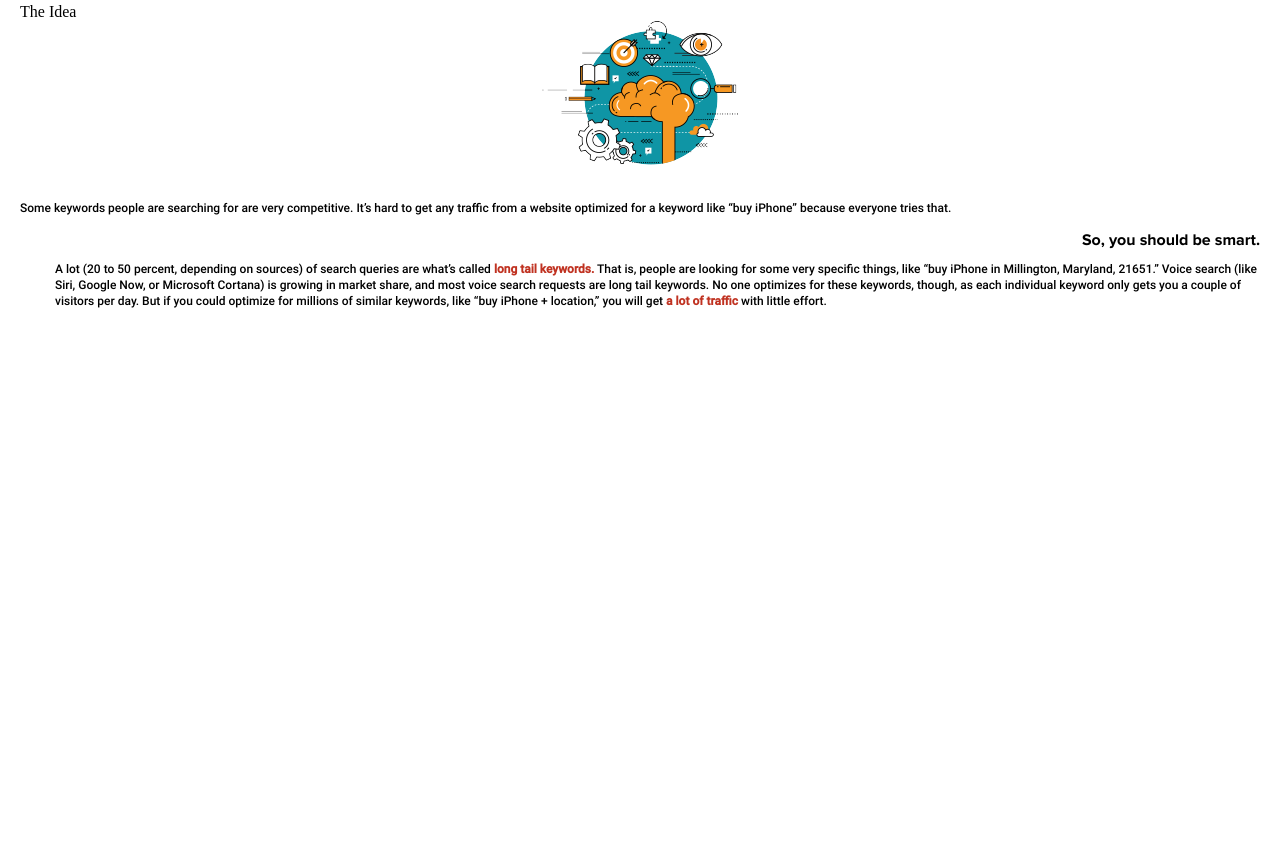
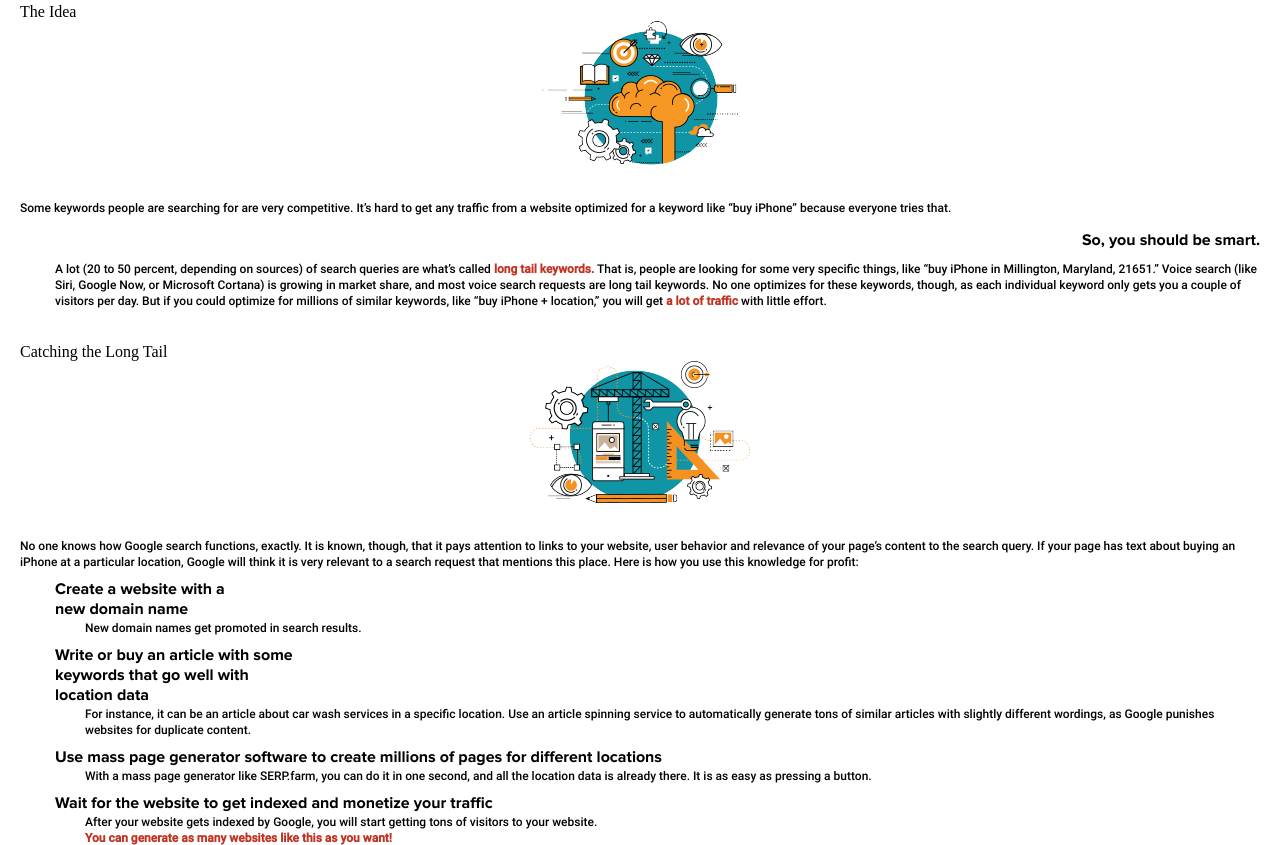
Before and after one commit to jurmat/serpfarm, a website: page dev/index.pug in a window 1280 px wide. Shown: the part 834-1679 px from the top of the page. Before the commit the page ends 1142 px from the top, so only its background shows below. Drawn offline with nearby package versions, Linux system fonts and the light colour scheme; files that its build step writes are made by us from their sources.

Commit message:
Catching

```diff
--- a/dev/index.pug
+++ b/dev/index.pug
@@ -35,3 +35,4 @@ html(lang=ru)
 					img(src='img/vector1_3.png',alt="")
 				.vector-text
 			include ./parts/the-idea
+			include ./parts/Catching
--- a/dev/parts/Catching.pug
+++ b/dev/parts/Catching.pug
@@ -0,0 +1,14 @@
+.wrapper
+	.Catching
+		.title.Catching__title <span>Catc</span>hing the Long Tail
+		.icon.Catching__icon
+			img(src='img/icon_catching.png', alt="Catching__icon")
+		.intro.Catching__intro No one knows how Google search functions, exactly. It is known, though, that it pays attention to links to your website, user behavior and relevance of your page’s content to the search query. If your page has text about buying an iPhone at a particular location, Google will think it is very relevant to a search request that mentions this place. Here is how you use this knowledge for profit:
+		.subtitle.Catching__subtitle Create a website with a<br>new domain name
+			.subtitle__text New domain names get promoted in search results.
+		.subtitle.Catching__subtitle Write or buy an article with some<br>keywords that go well with<br>location data
+			.subtitle__text For instance, it can be an article about car wash services in a specific location. Use an article spinning service to automatically generate tons of similar articles with slightly different wordings, as Google punishes websites for duplicate content.
+		.subtitle.Catching__subtitle Use mass page generator software to create millions of pages for different locations
+			.subtitle__text With a mass page generator like SERP.farm, you can do it in one second, and all the location data is already there. It is as easy as pressing a button.
+		.subtitle.Catching__subtitle Wait for the website to get indexed and monetize your traffic
+			.subtitle__text After your website gets indexed by Google, you will start getting tons of visitors to your website.<br><span>You can generate as many websites like this as you want!</span>
--- a/dev/parts/the-idea.pug
+++ b/dev/parts/the-idea.pug
@@ -2,7 +2,7 @@
 	.the-idea
 		.title.the-idea__title <span>The </span>Idea
 		.icon.the-idea__icon
-			img(src='img/icon_the-idea.png', alt="")
+			img(src='img/icon_the-idea.png', alt="the-idea__icon")
 		.intro.the-idea__intro Some keywords people are searching for are very competitive. It’s hard to get any traffic from a website optimized for a keyword like “buy iPhone” because everyone tries that.
 		.subtitle.the-idea__subtitle So, you should be smart.
 		.text.the-idea__text A lot (20 to 50 percent, depending on sources) of search queries are what’s called <span>long tail keywords.</span> That is, people are looking for some very specific things, like “buy iPhone in Millington, Maryland, 21651.” Voice search (like Siri, Google Now, or Microsoft Cortana) is growing in market share, and most voice search requests are long tail keywords. No one optimizes for these keywords, though, as each individual keyword only gets you a couple of visitors per day. But if you could optimize for millions of similar keywords, like “buy iPhone + location,” you will get <span>a lot of traffic</span> with little effort.
--- a/dev/scss/style.scss
+++ b/dev/scss/style.scss
@@ -30,8 +30,10 @@ body{
 	.title{
 		font-size: 30px;
 		color: #c03221;
+		font-family: 'roboto';
 		font-weight: 500;
 		margin-bottom: 20px;
+		letter-spacing: -0.06em;
 		span{
 			border-bottom: solid #c03221 4px;
 		}
@@ -78,4 +80,22 @@ body{
 		font-weight: bold;
 		color: #c03221;
 	}
+
 }
+.Catching__title{
+	padding-top: 35px;
+}
+.Catching__subtitle{
+	text-align: left;
+	padding: 10px 0 0 35px;
+	.subtitle__text{
+		padding: 0 0 0 30px;
+		font-family: 'roboto';
+		font-size: 12px;
+		font-weight: normal;
+		span{
+		font-weight: bold;
+		color: #c03221;
+		}
+	}
+}
```
Also changed, not shown: dev/img/icon_catching.png (added), dev/img/icon_money.png (added).
